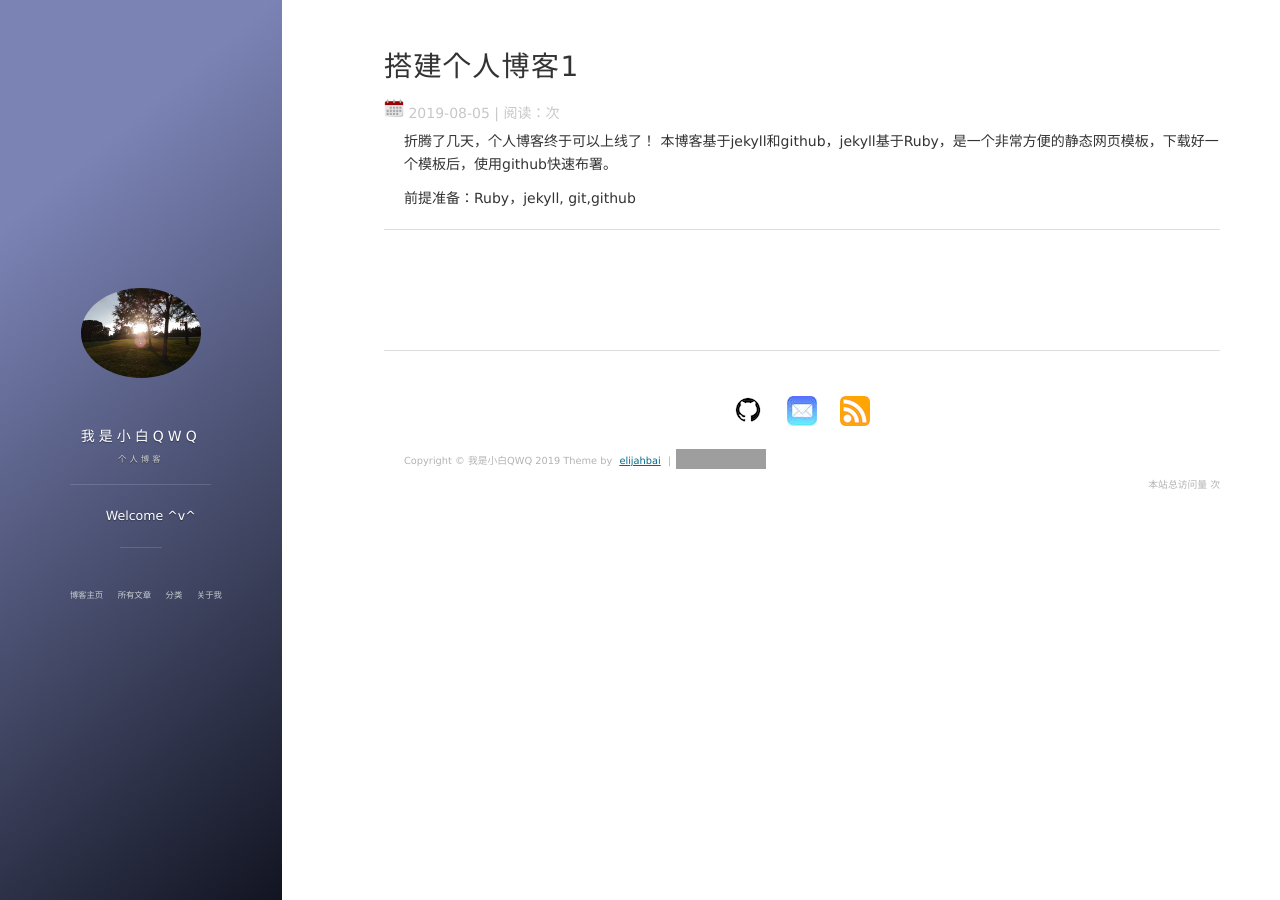
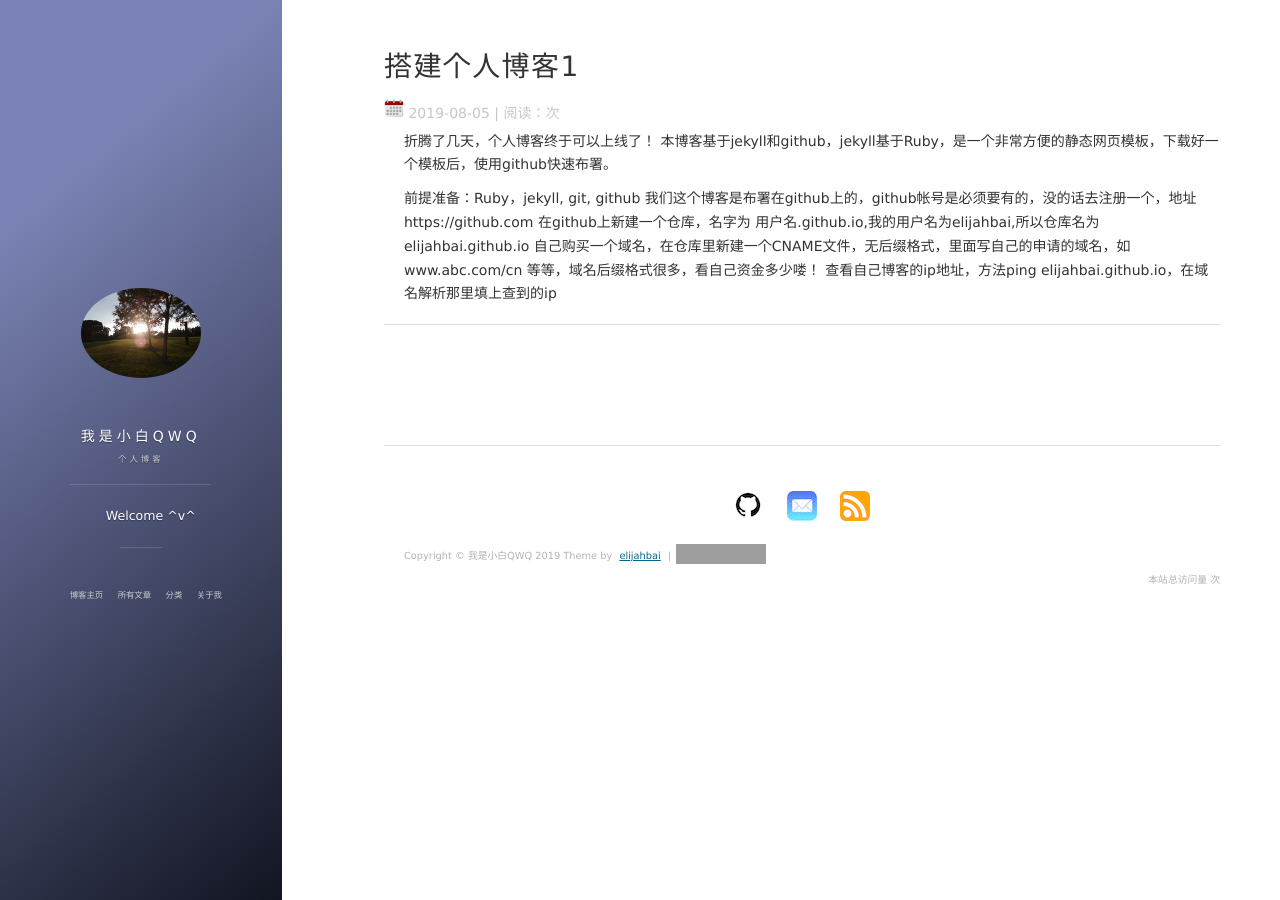
Before and after one commit to elijahbai/elijahbai.github.io, a Jekyll site: the page built from _posts/2019-08-05-myfirstblog.md, in a window 1280 px wide. Built offline with Jekyll 4.4.1, drawn with Linux system fonts in a browser that asks for light colours; nearby versions of some CDN libraries; comment, search, counter and statistics services are not loaded; grey boxes are pictures that could not be loaded.

Commit message:
Update 2019-08-05-myfirstblog.md

```diff
--- a/_posts/2019-08-05-myfirstblog.md
+++ b/_posts/2019-08-05-myfirstblog.md
@@ -7,4 +7,8 @@ tag: 博客
 折腾了几天，个人博客终于可以上线了！
 本博客基于jekyll和github，jekyll基于Ruby，是一个非常方便的静态网页模板，下载好一个模板后，使用github快速布署。
 
-前提准备：Ruby，jekyll, git,github
+前提准备：Ruby，jekyll, git, github
+我们这个博客是布署在github上的，github帐号是必须要有的，没的话去注册一个，地址 https://github.com
+在github上新建一个仓库，名字为 用户名.github.io,我的用户名为elijahbai,所以仓库名为 elijahbai.github.io
+自己购买一个域名，在仓库里新建一个CNAME文件，无后缀格式，里面写自己的申请的域名，如  www.abc.com/cn 等等，域名后缀格式很多，看自己资金多少喽！
+查看自己博客的ip地址，方法ping elijahbai.github.io，在域名解析那里填上查到的ip
```
